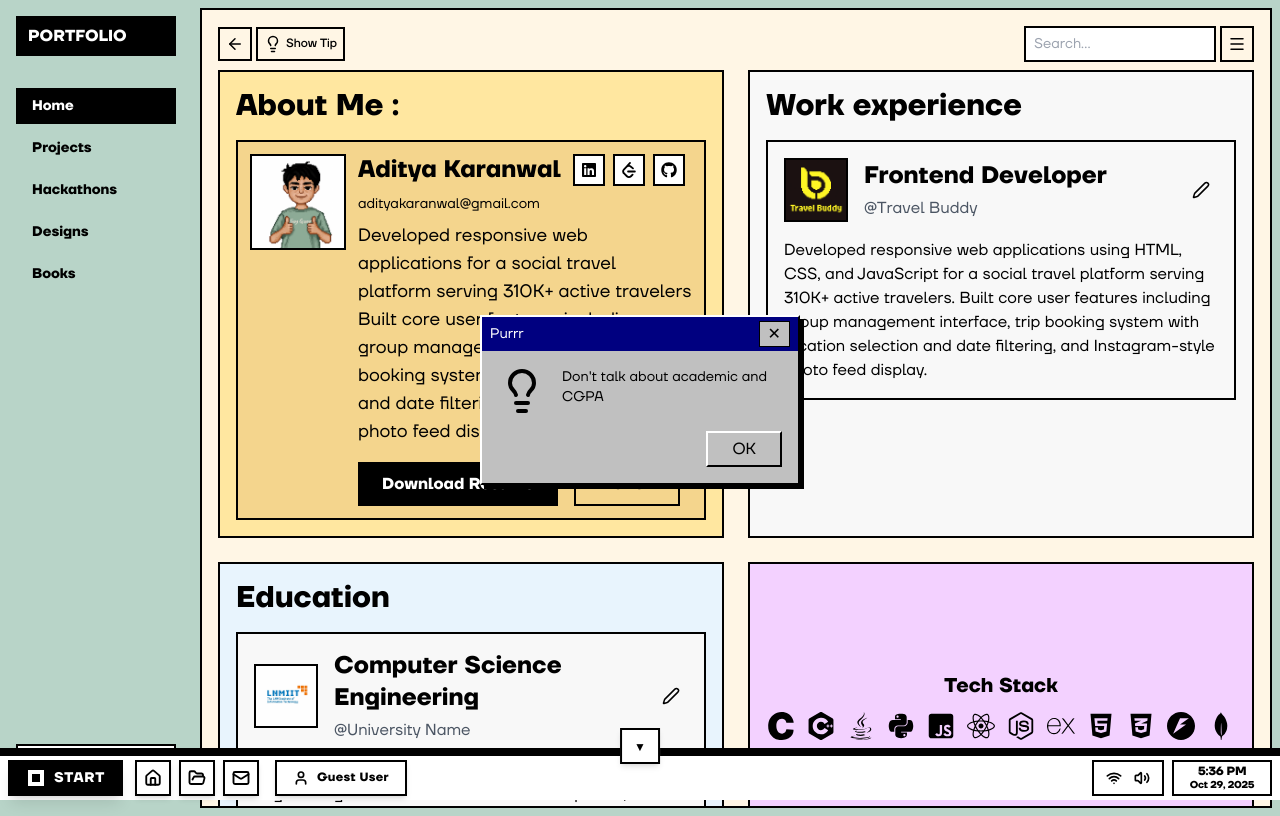
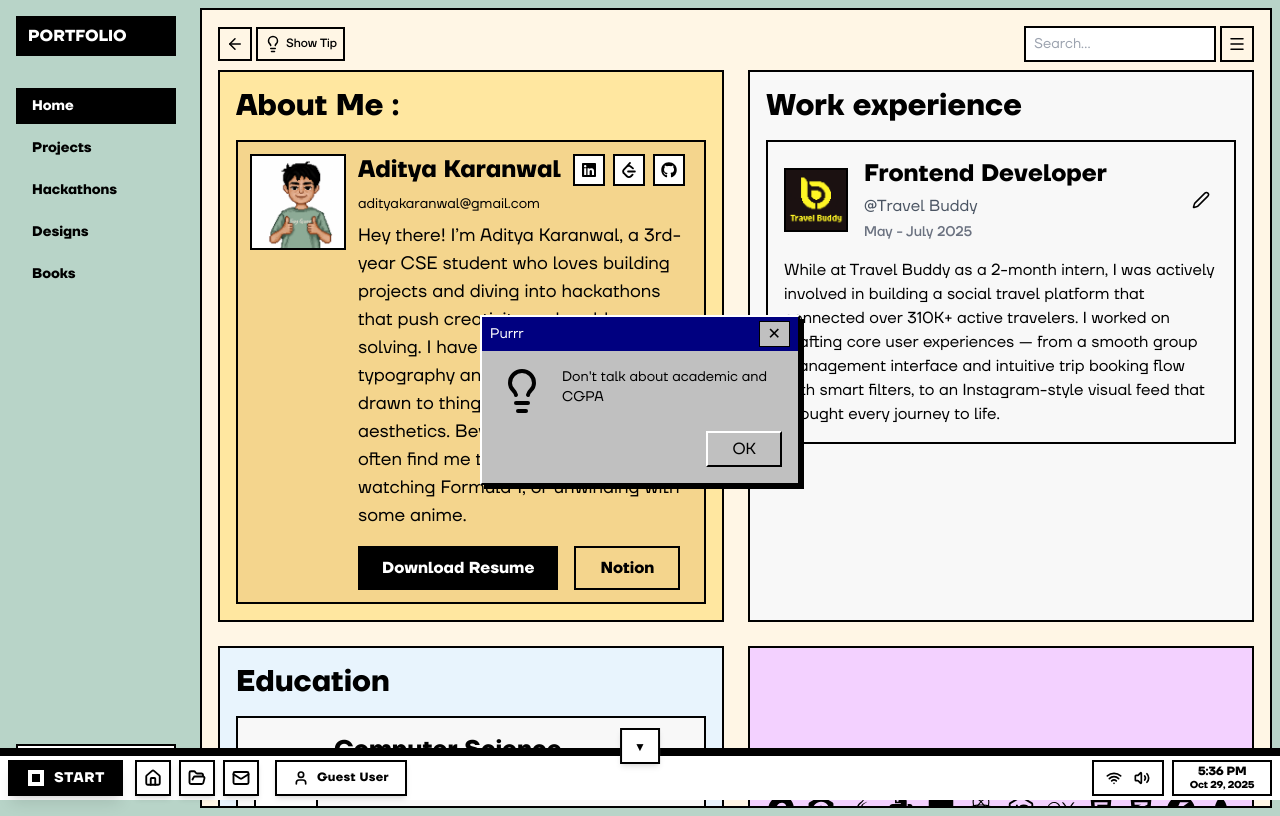
Before and after one commit to karanwal123/portfolio_dev, a React (Vite) app in the folder portf_web/: page / in a window 1280 px wide. Built offline with nearby package versions, Linux system fonts and the light colour scheme.

Commit message:
minor_changes

```diff
--- a/portf_web/src/App.jsx
+++ b/portf_web/src/App.jsx
@@ -574,11 +574,12 @@ const ProfileCard = () => {
             <p className="text-xs sm:text-sm mb-2">adityakaranwal@gmail.com</p>
 
             <p className="text-sm sm:text-base lg:text-lg leading-relaxed mb-4">
-              Developed responsive web applications for a social travel platform
-              serving 310K+ active travelers Built core user features including
-              group management interface, trip booking system with location
-              selection and date filtering, and Instagram-style photo feed
-              display.
+              Hey there! I’m Aditya Karanwal, a 3rd-year CSE student who loves
+              building projects and diving into hackathons that push creativity
+              and problem-solving. I have a deep appreciation for typography and
+              design, and I’m always drawn to things that blend tech with
+              aesthetics. Beyond the screen, you’ll often find me trekking
+              through trails, watching Formula 1, or unwinding with some anime.
             </p>
 
             <div className="flex flex-col sm:flex-row gap-2 sm:gap-3 lg:gap-4">
@@ -596,6 +597,7 @@ const ProfileCard = () => {
   );
 };
 // Work Experience Card Component
+// Work Experience Card Component
 const WorkExperienceCard = () => {
   return (
     <div className="border-2 border-black bg-[#F8F8F8] p-3 sm:p-4">
@@ -612,18 +614,21 @@ const WorkExperienceCard = () => {
             Frontend Developer
           </h3>
           <p className="text-sm sm:text-base text-gray-600">@Travel Buddy</p>
+          <p className="text-xs sm:text-sm text-gray-500 mt-1 font-medium">
+            May - July 2025
+          </p>
         </div>
         <button className="p-2 hover:bg-gray-100 flex-shrink-0">
           <Edit2 size={18} />
         </button>
       </div>
-
       <p className="text-sm sm:text-base leading-relaxed">
-        Developed responsive web applications using HTML, CSS, and JavaScript
-        for a social travel platform serving 310K+ active travelers. Built core
-        user features including group management interface, trip booking system
-        with location selection and date filtering, and Instagram-style photo
-        feed display.
+        While at Travel Buddy as a 2-month intern, I was actively involved in
+        building a social travel platform that connected over 310K+ active
+        travelers. I worked on crafting core user experiences — from a smooth
+        group management interface and intuitive trip booking flow with smart
+        filters, to an Instagram-style visual feed that brought every journey to
+        life.
       </p>
     </div>
   );
```
